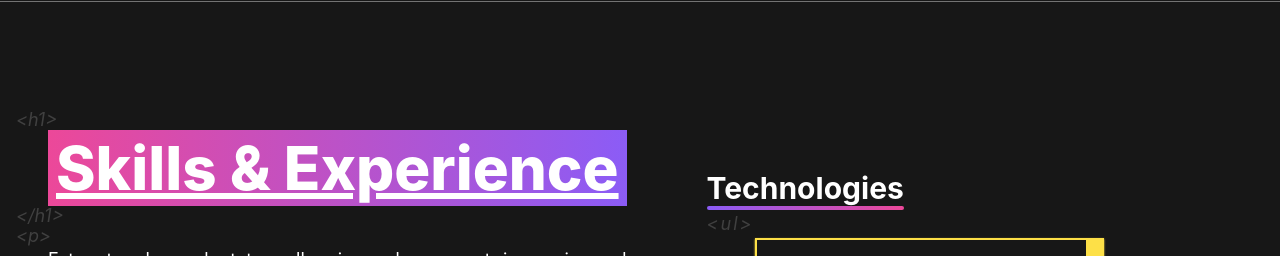
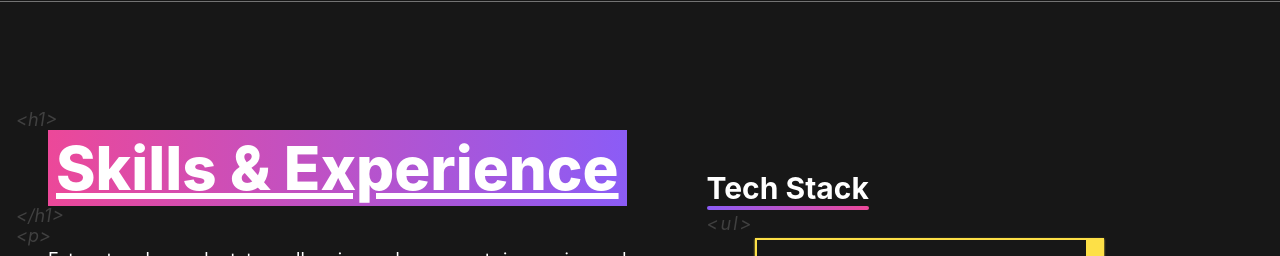
Before and after one commit to Inderpreet-React/portfolio, a React (Create React App) app: page /skills in a window 1280 px wide. Shown: the part 800-1056 px from the top of the page. Built offline with nearby package versions, Linux system fonts and the light colour scheme.

Commit message:
changed technology to tech stack

```diff
--- a/src/components/Skills.js
+++ b/src/components/Skills.js
@@ -112,8 +112,8 @@ export default function Skills({ isSkillsRef }) {
 					viewport={{ once: true }}
 					className="mb-4 flex w-full flex-col gap-4 pb-4 md:mb-0 md:w-1/2 md:pb-0"
 				>
-					<h3 className="relative max-w-min text-3xl font-bold text-white after:absolute after:-bottom-1 after:left-0 after:h-1 after:w-full after:rounded-md after:bg-gradient-to-l after:from-pink-500 after:to-violet-500 md:pt-10">
-						Technologies
+					<h3 className="relative max-w-min whitespace-nowrap text-3xl font-bold text-white after:absolute after:-bottom-1 after:left-0 after:h-1 after:w-full after:rounded-md after:bg-gradient-to-l after:from-pink-500 after:to-violet-500 md:pt-10">
+						Tech Stack
 					</h3>
 					<div className="relative text-xl font-bold tracking-widest md:ml-12 md:font-bold">
 						<span className="absolute -top-4 -left-0 text-lg font-normal italic text-neutral-700 md:-top-3 md:-left-12">
```
